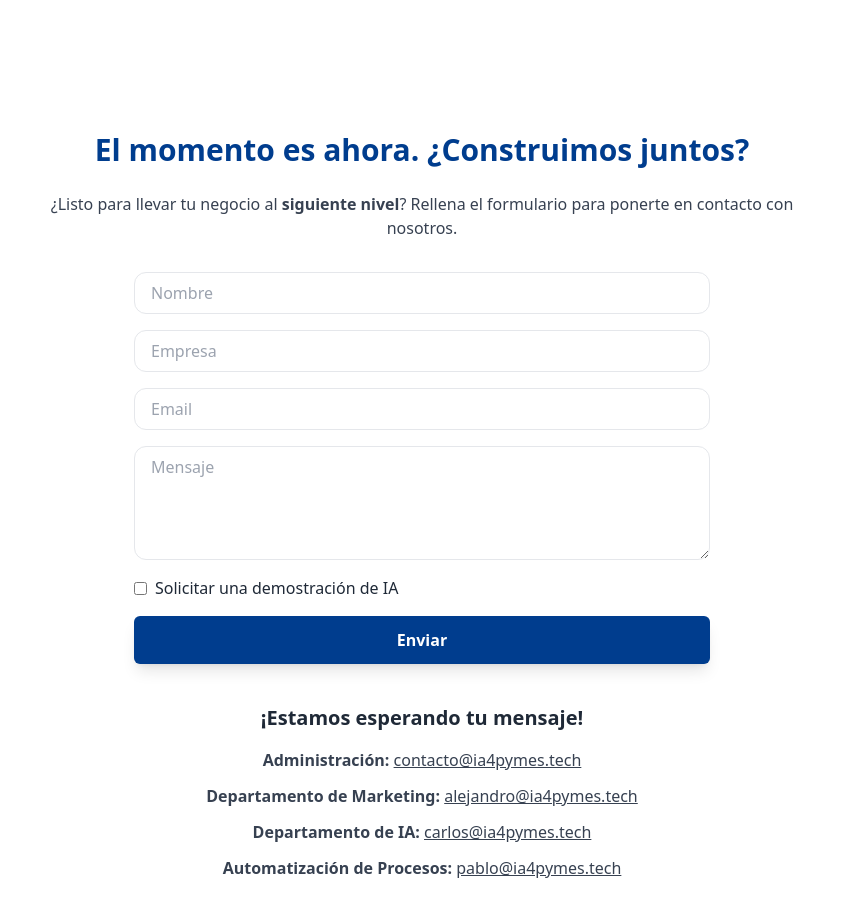
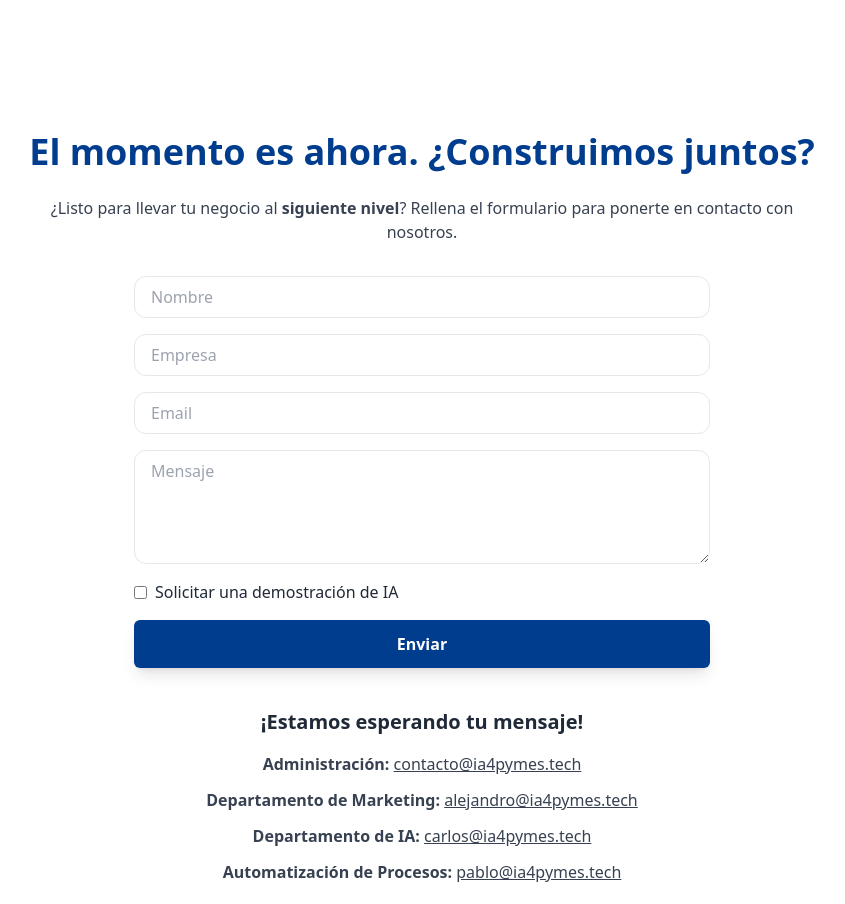
Before and after one commit to carlosmorenolosa/IA_Pymes, a React (Create React App) app: page / in a window 1280 px wide. Shown: the part 5260-6164 px from the top of the page, without its empty margins (218-1063 px from the left). Built offline with nearby package versions, Linux system fonts and the light colour scheme.

Commit message:
cambios web

```diff
--- a/src/App.js
+++ b/src/App.js
@@ -485,7 +485,7 @@
         viewport={{ once: true }}
         className="container mx-auto max-w-5xl"
       >
-        <h2 className="mb-6 text-center text-3xl font-bold text-brandBlue">
+        <h2 className="mb-6 text-center text-4xl font-bold text-brandBlue">
           El momento es ahora. ¿Construimos juntos?
         </h2>
         <p className="mx-auto mb-6 max-w-3xl text-center text-gray-700">
```
